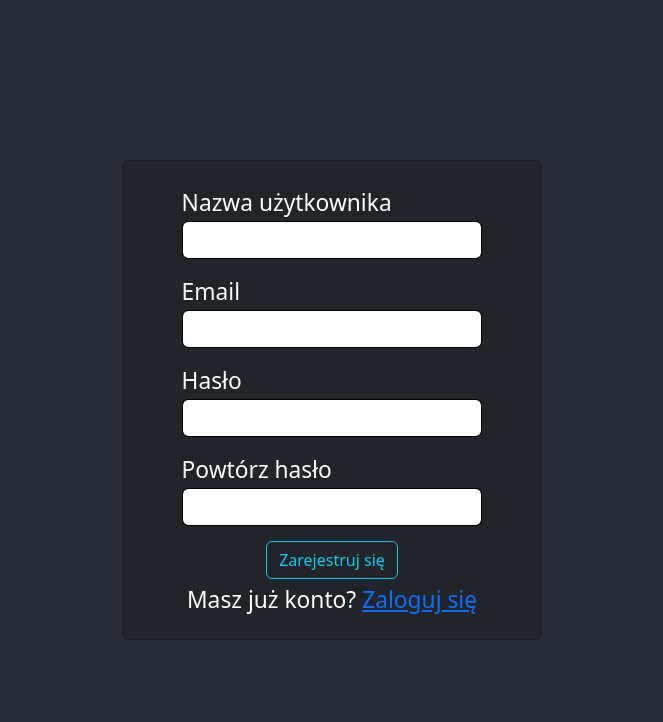
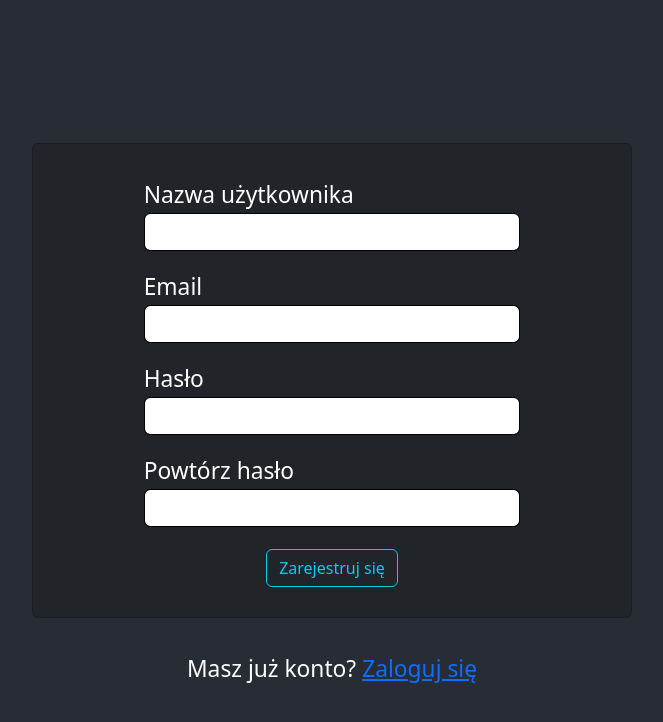
Before and after one commit to CrustyCracker/Learning-Platform, a React (Create React App) app in the folder platform/: page /register in a window 1280 px wide. Shown: the top 722 px of the page, without its empty margins (308-971 px from the left). Built offline with nearby package versions, Linux system fonts and the light colour scheme.

Commit message:
FE for midterm presentation

```diff
--- a/platform/src/components/ErrorAndInfo.tsx
+++ b/platform/src/components/ErrorAndInfo.tsx
@@ -1,16 +1,19 @@
+
+import 'bootstrap/dist/css/bootstrap.min.css';
+
 type ErrorAndInfoProps = {
     errorMsg : string
     infoMsg : string
 }
 
 export function ErrorAndInfo(props: ErrorAndInfoProps) {
-    // pzsp2 to jest bardzo proste i brzydkie, trzeba zrobić coś na kształt bootstrapowych alertów
-    return <div>
+    // pzsp2 teraz to jest bootstrapowy alert pozdro
+    return<div>
         {props.errorMsg &&
-            <div>Błąd: {props.errorMsg}</div>
+            <div className="alert alert-danger" role="alert"><small>Błąd: {props.errorMsg}</small></div>
         }
         {props.infoMsg &&
-            <div>Informacja: {props.infoMsg}</div>
+            <div className="alert alert-info" role="alert"><small>Informacja: {props.infoMsg}</small></div>
         }
     </div>;
 }
--- a/platform/src/components/LoginForm.tsx
+++ b/platform/src/components/LoginForm.tsx
@@ -35,8 +35,8 @@ export function LoginForm(props: LoginFormProps) {
 
     const cardStyle = {
         margin: "5% 0",
-        minHeight: '420px',
-        minWidth: '420px',
+        height: '420px',
+        width: '600px',
         alignItems: 'center',
         justifyContent: 'center',
         padding: '5%'
@@ -47,13 +47,13 @@ export function LoginForm(props: LoginFormProps) {
 
         <form onSubmit={handleSubmit}>
             <div className="card text-white bg-dark" style={cardStyle}>
-                <label style={{margin: 0, textAlign: 'start', minWidth: "80%"}}>
+                <label style={{margin: 0, textAlign: 'start', width: "70%"}}>
                     <small>Nazwa użytkownika</small>
                     <input className="form-control" type="text" name="username" style={{marginBottom: "4%"}} maxLength={100} required onChange={(e) => {
                         setCredentials({...credentials, username: e.target.value})
                     }} />
                 </label>
-                <label style={{margin: 0, textAlign: 'start', minWidth: "80%"}}>
+                <label style={{margin: 0, textAlign: 'start', width: "70%"}}>
                     <small>Hasło</small>
                     <input className="form-control" type="password" name="password" style={{marginBottom: "4%"}} maxLength={100} required onChange={(e) => {
                         setCredentials({...credentials, password: e.target.value})
--- a/platform/src/components/NewCardForm.tsx
+++ b/platform/src/components/NewCardForm.tsx
@@ -41,7 +41,9 @@ export function NewCardForm(props: NewCardFormProps) {
             else if (res.res){
                 props.onSuccess(res.res)
             }
-            setNewCard({question: "", answer: "", source: "",isPublic: false, groupIds: [], tagIds: []})
+            if(newCard.isPublic == false){
+            setNewCard({question: "", answer: "", source: "",isPublic: false, groupIds: [], tagIds: []})}
+            else{setNewCard({question: "", answer: "", source: "",isPublic: true, groupIds: [], tagIds: []})}
         });
     }
 
@@ -54,7 +56,7 @@ export function NewCardForm(props: NewCardFormProps) {
                 <div className="card text-white bg-dark" style={{paddingBottom: 0}}>
                     <div className="card-header">Pytanie</div>
                         <div className="form w-100 h-100">
-                            <textarea className="form-control" id="question" name="question"
+                            <textarea value={newCard.question} className="form-control" id="question" name="question"
                                       maxLength={500} spellCheck="false" required onChange={(e) => {
                                 setNewCard({...newCard, question: e.target.value})}}>
                             </textarea>
@@ -65,7 +67,7 @@ export function NewCardForm(props: NewCardFormProps) {
                 <div className="card text-white bg-dark" >
                     <div className="card-header">Odpowiedź</div>
                     <div className="form w-100 h-100">
-                        <textarea className="form-control" id="answer" name="answer"
+                        <textarea value={newCard.answer}  className="form-control" id="answer" name="answer"
                                   maxLength={500} spellCheck="false" required onChange={(e) => {
                             setNewCard({...newCard, answer: e.target.value})}}>
                         </textarea>
@@ -76,7 +78,7 @@ export function NewCardForm(props: NewCardFormProps) {
                 <div className="card text-white bg-dark" >
                     <div className="card-header">Źródło</div>
                     <div className="form w-100 h-100">
-                        <textarea className="form-control" id="source" name="source"
+                        <textarea value={newCard.source} className="form-control" id="source" name="source"
                                   maxLength={2000} spellCheck="false" required onChange={(e) => {
                                              setNewCard({...newCard, source: e.target.value})}}>
                         </textarea>
--- a/platform/src/components/RegisterForm.tsx
+++ b/platform/src/components/RegisterForm.tsx
@@ -3,7 +3,6 @@ import {RegisterCredentials, RegisterResponse} from '../types/Credentials';
 import {Requests} from "../requests/Requests";
 import {ErrorResponse} from "../types/ErrorResponse";
 import '../style/register.css';
-import { Link } from 'react-router-dom';
 
 
 interface RegisterFormProps {
@@ -26,6 +25,7 @@ export function RegisterForm(props: RegisterFormProps) {
             }
             else if (res.res){
                 props.onSuccess(res.res)
+
             }
         })
     }
@@ -45,7 +45,7 @@ export function RegisterForm(props: RegisterFormProps) {
     const cardStyle = {
         margin: "5% 0",
         minHeight: '420px',
-        minWidth: '420px',
+        minWidth: '600px',
         alignItems: 'center',
         justifyContent: 'center',
         padding: '5%'
@@ -54,25 +54,25 @@ export function RegisterForm(props: RegisterFormProps) {
     return <div>
         <form onSubmit={handleSubmit}>
             <div className="card text-white bg-dark" style={cardStyle}>
-                 <label style={{margin: 0, textAlign: 'start', minWidth: "80%"}}>
+                 <label style={{margin: 0, textAlign: 'start', width: "70%"}}>
                     <small>Nazwa użytkownika</small>
                     <input className="form-control" type="text" name="username" style={{marginBottom: "4%"}} maxLength={100} required onChange={(e) => {
                         setCredentials({...credentials, username: e.target.value})
                     }} />
                 </label>
-                <label style={{margin: 0, textAlign: 'start', minWidth: "80%"}}>
+                <label style={{margin: 0, textAlign: 'start', width: "70%"}}>
                     <small>Email</small>
                     <input className="form-control" type="text" name="email" style={{marginBottom: "4%"}} maxLength={100} required onChange={(e) => {
                         setCredentials({...credentials, email: e.target.value})
                     }} />
                 </label>
-                <label style={{margin: 0, textAlign: 'start', minWidth: "80%"}}>
+                <label style={{margin: 0, textAlign: 'start', width: "70%"}}>
                     <small>Hasło</small>
                     <input className="form-control" type="password" name="password" style={{marginBottom: "4%"}} maxLength={100} required onChange={(e) => {
                         setCredentials({...credentials, password: e.target.value})
                     }} />
                 </label>
-                <label style={{margin: 0, textAlign: 'start', minWidth: "80%"}}>
+                <label style={{margin: 0, textAlign: 'start', width: "70%"}}>
                 <small>Powtórz hasło</small>
                     <input className="form-control" type="password" name="password" required onChange={confirmPasswordOnChange} />
                     {!isConfirmedPassword &&
@@ -81,9 +81,6 @@ export function RegisterForm(props: RegisterFormProps) {
                 </label>
                 <div style={{justifyContent: "center", marginTop: "4%"}}></div>
                 <button type="submit" onClick={handleSubmit} className="btn btn-outline-info">Zarejestruj się</button>
-                <div>
-                <small>Masz już konto? <Link to="/login">Zaloguj się</Link></small>
-                </div>
             </div>
         </form>
     </div>
--- a/platform/src/pages/App.tsx
+++ b/platform/src/pages/App.tsx
@@ -11,6 +11,7 @@ import { Card } from "../components/Card";
 import {MainPage} from "../components/MainPage"
 import {Group} from "../components/Group";
 import LoginPage from "./LoginPage";
+import RegisterPage from './RegisterPage';
 
 export default function App() {
     const [, setError] = useState("");
@@ -39,7 +40,7 @@ export default function App() {
                         <Route path="/groups/:id" element={<Group onSuccess={logToConsoleInfo} onError={logToConsoleErr} />} />
                         <Route path="/groups/new" element={<NewGroupForm onSuccess={logToConsoleInfo} onError={logToConsoleErr} />} />
                         <Route path="/login" element={<LoginPage/>} />
-                        <Route path="/register" element={<RegisterForm onSuccess={logToConsoleInfo} onError={logToConsoleErr} />} />
+                        <Route path="/register" element={<RegisterPage />} />
                     </Routes>
                 </BrowserRouter>
             </header>
--- /dev/null
+++ b/platform/src/pages/RegisterPage.tsx
@@ -0,0 +1,19 @@
+import {useState} from 'react';
+import '../style/App.css';
+import {Link, useNavigate} from "react-router-dom";
+import { RegisterForm } from "../components/RegisterForm";
+import {ErrorAndInfo} from "../components/ErrorAndInfo";
+
+export default function RegisterPage() {
+    const [error, setError] = useState("");
+    const navigate = useNavigate()
+
+    return (
+        <div className="App">
+            <ErrorAndInfo errorMsg={error} infoMsg={""}></ErrorAndInfo>
+            <RegisterForm onSuccess={() => navigate("/")} onError={(res) => setError(res.message)}/>
+            <div style={{justifyContent: "center", marginTop: "4%"}}></div>
+            <small>Masz już konto? <Link to="/login">Zaloguj się</Link></small>
+        </div>
+    );
+}
```
